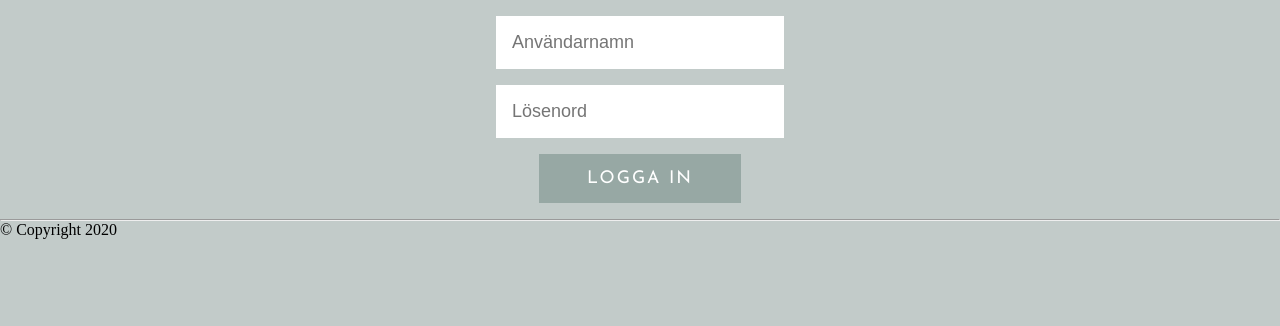
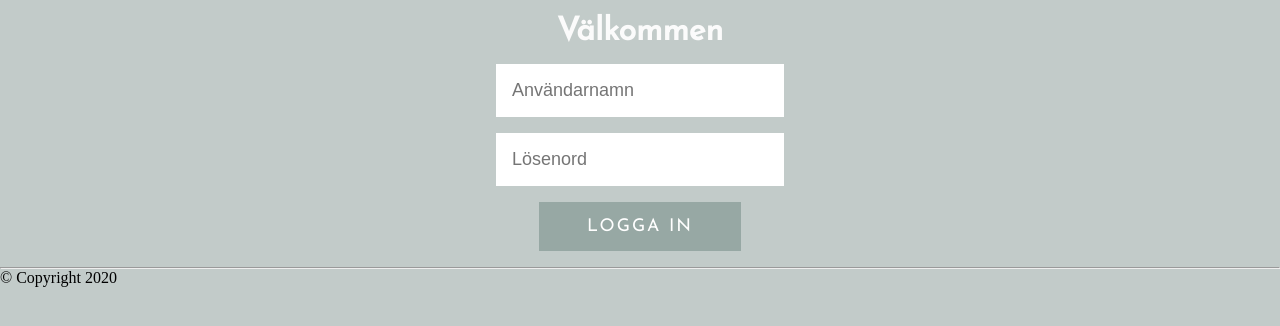
Before and after one commit to Tacohontas/Millhouse, a PHP site: page / in a window 1280 px wide. Shown: the part 177-503 px from the top of the page. Run offline with PHP 8.4, Linux system fonts and the light colour scheme; some libraries are stand-ins or nearby versions.

Commit message:
Update login_form.php

```diff
--- a/includes-partials/login_form.php
+++ b/includes-partials/login_form.php
@@ -1,4 +1,4 @@
-
+<h1 class="title">Välkommen</h1>
 <form class="form" action="./handlers/handle_login.php" method="post">
     <input class="input" type="text" placeholder="Användarnamn" name="username" required>
     <input class="input" type="password" placeholder="Lösenord" name="password" required>
```
